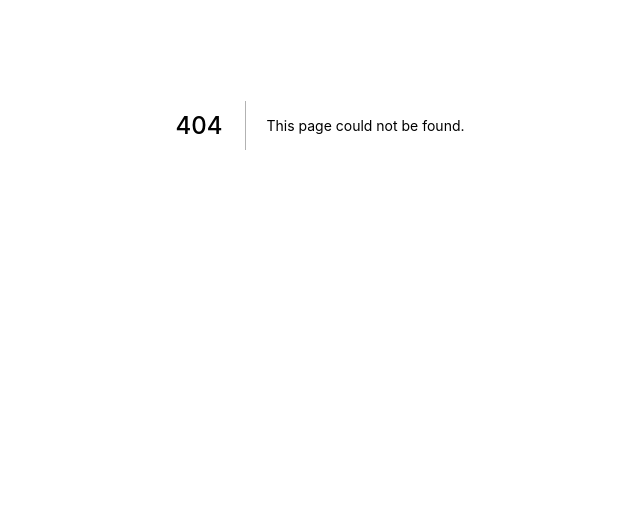
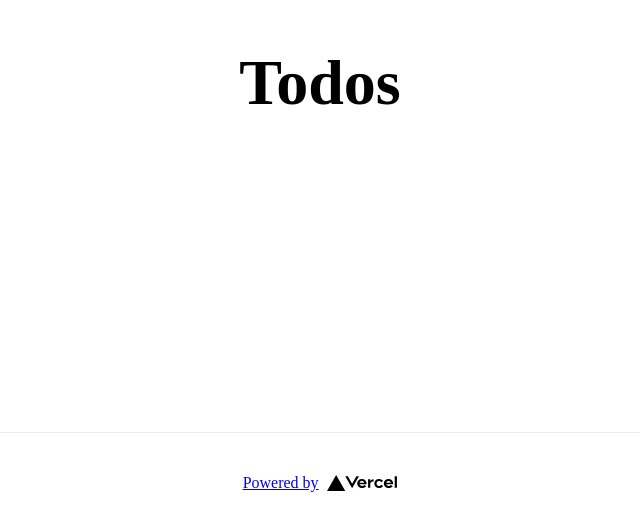
Before and after one commit to kajirikajiri/solid-principles, a Next.js app: page /todos in a window 1280 px wide. Before the commit this address had no page. Shown: the part 275-806 px from the top of the page, without its empty margins (320-960 px from the left). Built offline with nearby package versions, Linux system fonts and the light colour scheme.

Commit message:
:sparkles: (todos page) add todos page

```diff
--- /dev/null
+++ b/pages/todos/index.tsx
@@ -0,0 +1,3 @@
+// https://github.com/vercel/next.js/issues/10377#issuecomment-601792319
+
+export {Todos as default} from 'presentation/pages'
--- a/solid/presentation/pages/home/index.tsx
+++ b/solid/presentation/pages/home/index.tsx
@@ -21,6 +21,16 @@ export const Home=()=> {
         </p>
 
         <div className={styles.grid}>
+          <a
+            href="/todos"
+            className={styles.card}
+          >
+            <h3>ToDos &rarr;</h3>
+            <p>
+              ToDos page
+            </p>
+          </a>
+
           <a href="https://nextjs.org/docs" className={styles.card}>
             <h3>Documentation &rarr;</h3>
             <p>Find in-depth information about Next.js features and API.</p>
--- a/solid/presentation/pages/index.tsx
+++ b/solid/presentation/pages/index.tsx
@@ -1 +1,2 @@
 export {Home} from './home'
+export {Todos} from './todos'
--- /dev/null
+++ b/solid/presentation/pages/todos/index.tsx
@@ -0,0 +1,31 @@
+import Head from 'next/head'
+import styles from 'styles/Home.module.css'
+import React from 'react'
+
+export const Todos=()=> {
+  return (
+    <div className={styles.container}>
+      <Head>
+        <title>Create Next App</title>
+        <link rel="icon" href="/favicon.ico" />
+      </Head>
+
+      <main className={styles.main}>
+        <h1 className={styles.title}>
+          Todos
+        </h1>
+      </main>
+
+      <footer className={styles.footer}>
+        <a
+          href="https://vercel.com?utm_source=create-next-app&utm_medium=default-template&utm_campaign=create-next-app"
+          target="_blank"
+          rel="noopener noreferrer"
+        >
+          Powered by{' '}
+          <img src="/vercel.svg" alt="Vercel Logo" className={styles.logo} />
+        </a>
+      </footer>
+    </div>
+  )
+}
```
